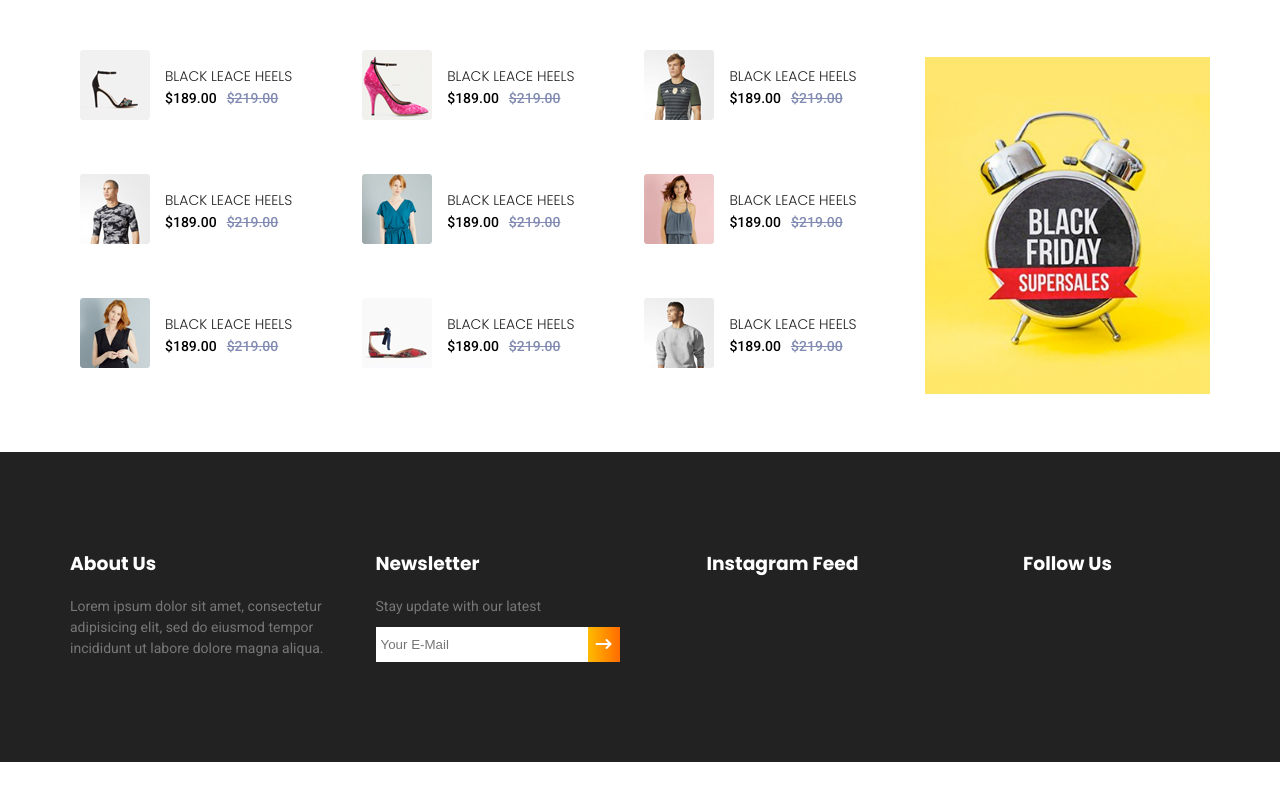
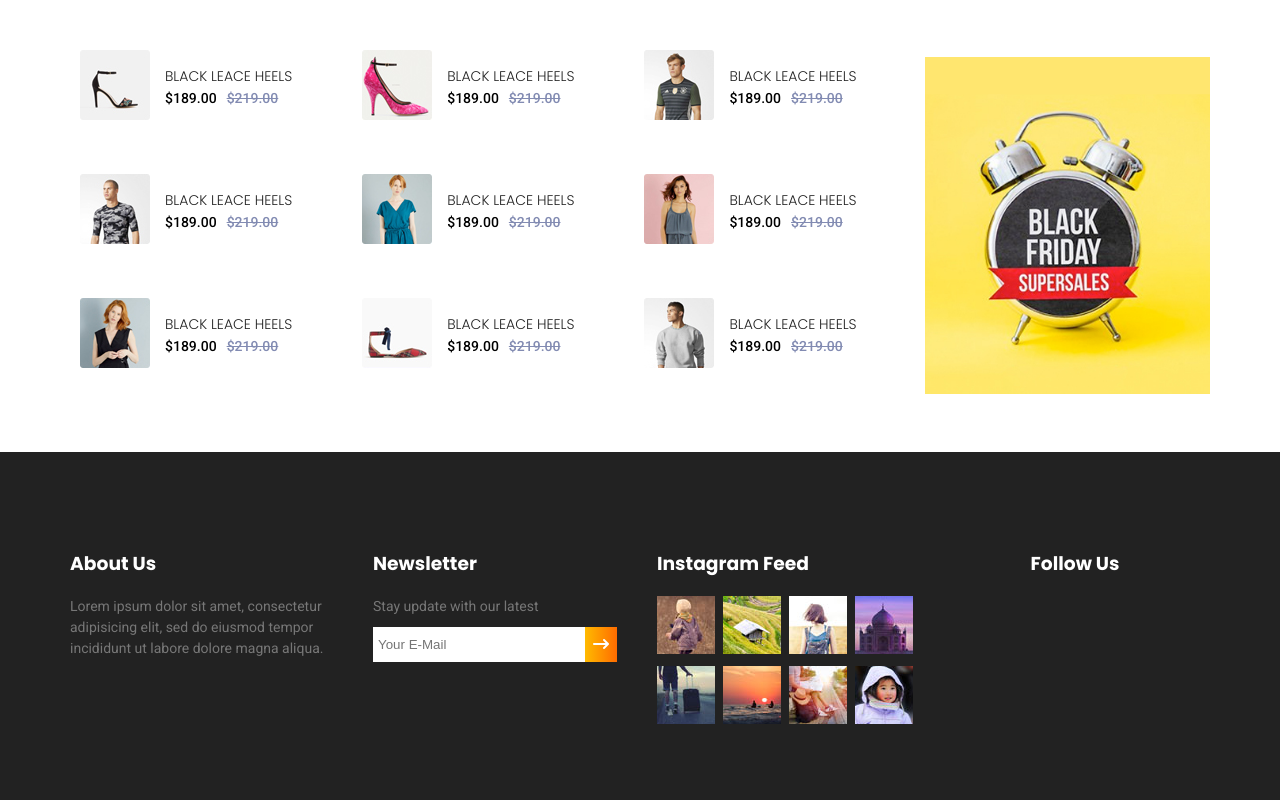
Before and after one commit to ParvesPR/shoe-master-e-commerce, a website: page index.html in a window 1280 px wide. Shown: the part 4236-5036 px from the top of the page. Before the commit the page ends 4998 px from the top, so only its background shows below. Drawn offline with Linux system fonts and the light colour scheme.

Commit message:
footer widget instagram images added

```diff
--- a/index.html
+++ b/index.html
@@ -565,6 +565,16 @@
                     </div>
                     <div class="instagram-feed">
                         <h3>Instagram Feed</h3>
+                        <div class="instagram-feed-grid">
+                            <span><img src="./assets/img/i1.jpg" alt=""></span>
+                            <span><img src="./assets/img/i2.jpg" alt=""></span>
+                            <span><img src="./assets/img/i3.jpg" alt=""></span>
+                            <span><img src="./assets/img/i4.jpg" alt=""></span>
+                            <span><img src="./assets/img/i5.jpg" alt=""></span>
+                            <span><img src="./assets/img/i6.jpg" alt=""></span>
+                            <span><img src="./assets/img/i7.jpg" alt=""></span>
+                            <span><img src="./assets/img/i8.jpg" alt=""></span>
+                        </div>
                     </div>
                     <div class="follow-us-icons">
                         <h3>Follow Us</h3>
--- a/sass/theme/_footer-area.scss
+++ b/sass/theme/_footer-area.scss
@@ -4,12 +4,15 @@
 
     & .footer-wrapper {
         @include displayGrid();
+        column-gap: 20px;
         align-items: baseline;
+
         h3 {
             color: $color-white;
             margin-bottom: marginBottom(mb20);
         }
-        p{
+
+        p {
             color: $secondary-text;
             font-size: sizes(extra-small);
             line-height: $line-height;
@@ -21,19 +24,23 @@
 
         & .newsletter {
             flex-basis: 25%;
-            p{
+
+            p {
                 margin-bottom: marginBottom(mb10);
             }
-            .newsletter-sub{
+
+            .newsletter-sub {
                 display: flex;
                 align-items: center;
             }
-            & .subscribe-input{
+
+            & .subscribe-input {
                 padding: 10px 30px 10px 5px;
                 color: $secondary-text;
                 border: none;
             }
-            span{
+
+            span {
                 color: $color-white;
                 background: $background-color;
                 padding: 8px;
@@ -43,6 +50,11 @@
 
         & .instagram-feed {
             flex-basis: 25%;
+
+            & .instagram-feed-grid {
+                @include displayGrid();
+                gap: 8px;
+            }
         }
 
         & .follow-us-icons {
```
Also changed, not shown: css/style.css, 1 other file.
